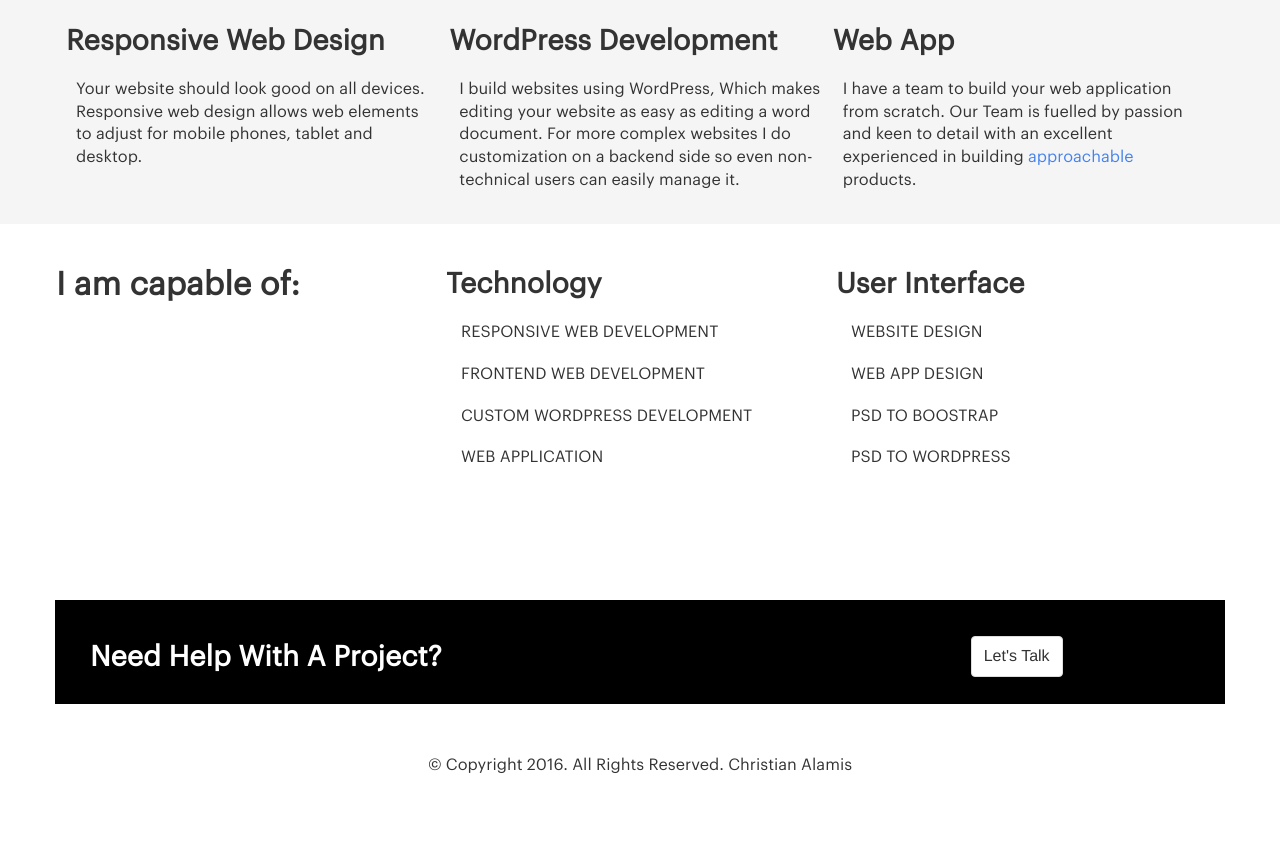
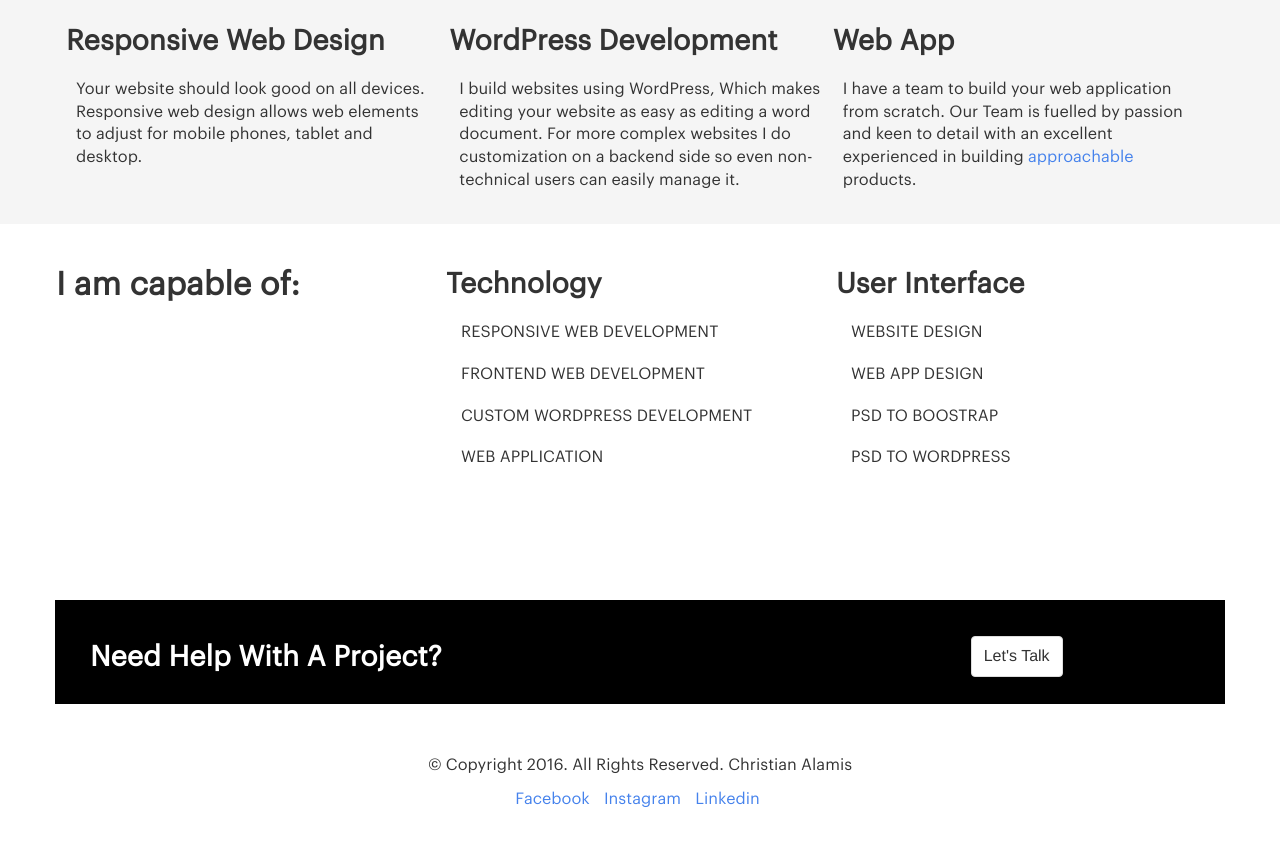
Before and after one commit to calamis/calamis.github.io, a plain HTML site: page index.html in a window 1280 px wide. Shown: the part 2292-3138 px from the top of the page. Drawn offline with Linux system fonts and the light colour scheme.

Commit message:
update index

```diff
--- a/index.html
+++ b/index.html
@@ -202,6 +202,13 @@
             <div class="col-lg-12">
                 <p class="text-center">&copy; Copyright 2016. All Rights Reserved. Christian Alamis</p>
             </div>
+            <div id="socials">
+                <ul class="list-inline text-center">
+                    <li><a href="https://www.facebook.com/damboydam.sadam">Facebook</a></li>
+                    <li><a href="https://www.instagram.com/damboy06">Instagram</a></li>
+                    <li><a href="https://ph.linkedin.com/in/christianalamis">Linkedin</a></li>
+                </ul>
+            </div>
         </div>
     </footer>
 
```
